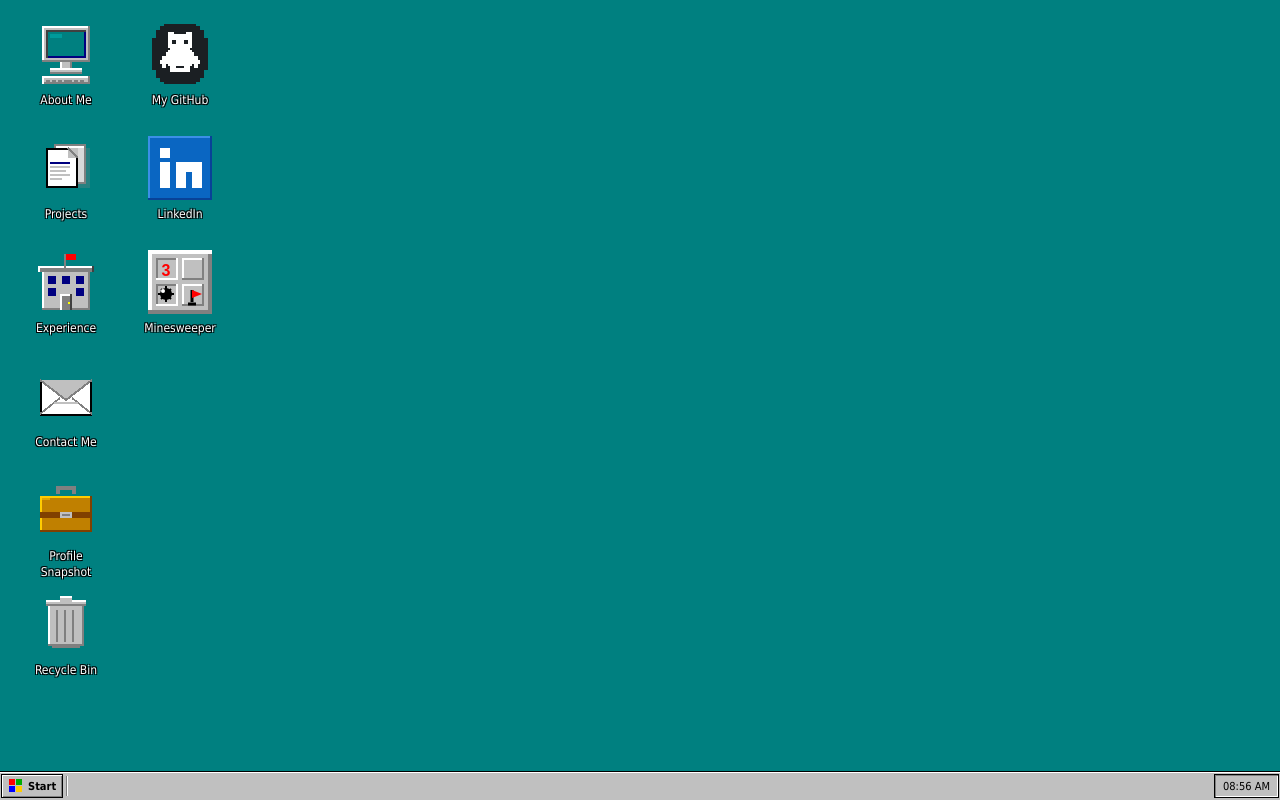
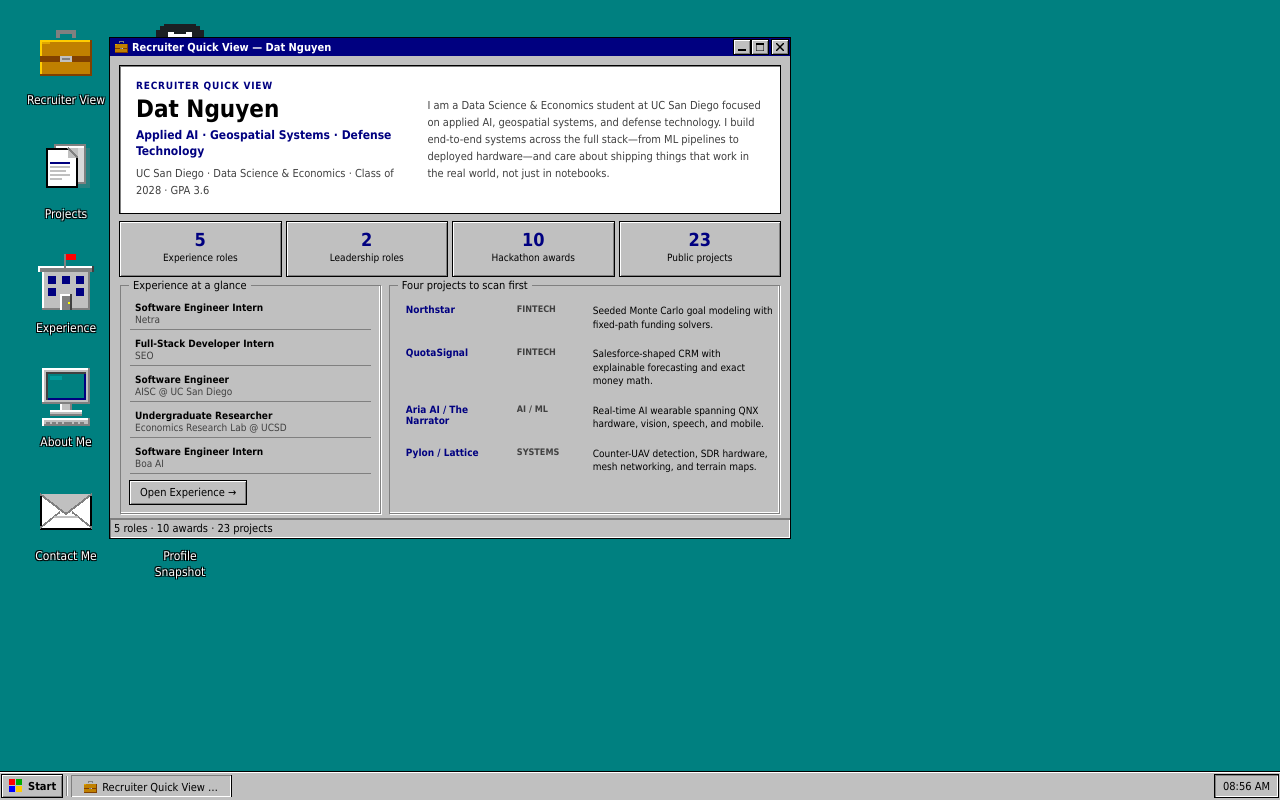
Before and after one commit to Da0t/Portfolio-Website, a React (Vite) app: page / in a window 1280 px wide. Built offline with nearby package versions, Linux system fonts and the light colour scheme.

Commit message:
feat(recruiter): open a high-signal portfolio overview

```diff
--- a/src/App.jsx
+++ b/src/App.jsx
@@ -6,7 +6,8 @@
 import Taskbar from './components/Taskbar'
 import DesktopContextMenu from './components/DesktopContextMenu'
 import AboutWindow from './windows/AboutWindow'
-import { EXPERIENCE, LEADERSHIP, PORTFOLIO_PROJECTS, PROFILE } from './data/portfolioData'
+import RecruiterWindow from './windows/RecruiterWindow'
+import { EXPERIENCE, HACKATHON_AWARDS, LEADERSHIP, PORTFOLIO_PROJECTS, PROFILE } from './data/portfolioData'
 import './App.css'
 
 const MobileLayout = lazy(() => import('./mobile/MobileLayout'))
@@ -55,9 +56,17 @@
   },
 }
 
-function getWindowDefs(theme) {
+function getWindowDefs(theme, onOpen) {
   const ic = ICONS[theme] ?? ICONS.win95
   return {
+    recruiter: {
+      title: 'Recruiter Quick View — Dat Nguyen',
+      icon: ic.briefcase,
+      defaultSize: { w: 680, h: 500 },
+      defaultPosition: { x: 110, y: 38 },
+      content: <RecruiterWindow onOpen={onOpen} />,
+      statusBar: `${EXPERIENCE.length} roles · ${HACKATHON_AWARDS.length} awards · ${PORTFOLIO_PROJECTS.length} projects`,
+    },
     about: {
       title: 'About Me — Dat Nguyen',
       icon: ic.computer,
@@ -120,6 +129,7 @@
 function getDesktopIcons(theme) {
   const ic = ICONS[theme] ?? ICONS.win95
   return [
+    { id: 'recruiter',   icon: ic.briefcase,   label: 'Recruiter View' },
     { id: 'about',       icon: ic.computer,    label: 'About Me' },
     { id: 'projects',    icon: ic.documents,   label: 'Projects' },
     { id: 'contact',     icon: ic.inbox,       label: 'Contact Me' },
@@ -132,20 +142,21 @@
   ]
 }
 
-function makeWindow(id, theme) {
-  const def = getWindowDefs(theme)[id]
+function makeWindow(id, theme, onOpen) {
+  const def = getWindowDefs(theme, onOpen)[id]
   if (!def) return null
   return { id, ...def, isMinimized: false, isMaximized: false, isActive: true, zIndex: ++nextZ }
 }
 
 // Initial icon grid — left column, 114px vertical spacing
 const INITIAL_ICON_POSITIONS = {
-  about:        { x: 16, y: 16 },
+  recruiter:    { x: 16, y: 16 },
+  about:        { x: 16, y: 358 },
   projects:     { x: 16, y: 130 },
   experience:   { x: 16, y: 244 },
-  contact:      { x: 16, y: 358 },
-  resume:       { x: 16, y: 472 },
-  recycle:      { x: 16, y: 586 },
+  contact:      { x: 16, y: 472 },
+  resume:       { x: 130, y: 472 },
+  recycle:      { x: 130, y: 358 },
   network:      { x: 130, y: 16 },
   linkedin:     { x: 130, y: 130 },
   minesweeper:  { x: 130, y: 244 },
@@ -178,12 +189,19 @@
   const [contextMenu, setContextMenu] = useState(null) // { x, y } | null
 
   const desktopRef       = useRef(null)
+  const overviewOpened   = useRef(false)
   const selStart         = useRef(null)   // { x, y } where rubber-band started
   const dragStartPos     = useRef({})     // icon positions at drag start
 
   useEffect(() => {
     document.documentElement.setAttribute('data-theme', theme)
   }, [theme])
+
+  useEffect(() => {
+    if (isMobile || overviewOpened.current) return
+    overviewOpened.current = true
+    setWindows([makeWindow('recruiter', theme, openWindow)])
+  }, [isMobile])
 
   // Global click sound — desktop only
   useEffect(() => {
@@ -364,7 +382,7 @@
     setShowW2kWelcome(true)
     const ic = ICONS.win2000
     const iconMap = {
-      about: ic.computer, projects: ic.documents,
+      recruiter: ic.briefcase, about: ic.computer, projects: ic.documents,
       contact: ic.inbox,  resume: ic.briefcase,
       recycle: ic.recycle, linkedin: ic.linkedin,
       experience: ic.experience,
@@ -382,7 +400,7 @@
             : { ...w, isActive: false }
         )
       }
-      const w = makeWindow(id, theme)
+      const w = makeWindow(id, theme, openWindow)
       if (!w) return prev
       return [...prev.map(p => ({ ...p, isActive: false })), w]
     })
@@ -413,7 +431,7 @@
   }
 
   function handleStartAction(action) {
-    const map = { 'open-about': 'about', 'open-projects': 'projects', 'open-contact': 'contact', 'open-resume': 'resume' }
+    const map = { 'open-recruiter': 'recruiter', 'open-about': 'about', 'open-projects': 'projects', 'open-contact': 'contact', 'open-resume': 'resume' }
     if (map[action]) openWindow(map[action])
     if (action === 'shutdown')        setShowWelcome(true)
     if (action === 'windows-update')  startUpdate()
--- a/src/components/StartMenu.jsx
+++ b/src/components/StartMenu.jsx
@@ -5,6 +5,7 @@
   const ref = useRef(null)
 
   const items = [
+    { label: 'Recruiter Quick View', action: 'open-recruiter', icon: '/icons/briefcase.svg' },
     { label: 'About Me',    action: 'open-about',    icon: '/icons/computer.svg' },
     { label: 'Projects',    action: 'open-projects', icon: '/icons/documents.svg' },
     { label: 'Contact Me',  action: 'open-contact',  icon: '/icons/inbox.svg' },
--- a/src/data/portfolioData.js
+++ b/src/data/portfolioData.js
@@ -205,6 +205,7 @@
     award: null,
     description:
       'A local-first goal-resilience planner that runs 5,000 seeded monthly Monte Carlo paths in a Web Worker. It models fees and inflation, reports real and nominal outcome bands plus downside metrics, and solves contribution or goal targets against the same fixed paths.',
+    scanLine: 'Seeded Monte Carlo goal modeling with fixed-path funding solvers.',
     tech: ['React', 'TypeScript', 'Web Workers', 'Monte Carlo', 'Vitest'],
     github: 'https://github.com/Da0t/northstar',
     githubLabel: 'GitHub',
@@ -224,6 +225,7 @@
     award: null,
     description:
       'A local-first CRM and explainable bookings forecast for Salesforce-shaped opportunity data. It uses integer cents and basis points, deterministic scenarios, validated persistence, atomic CSV import, and an optional seeded deal-level Monte Carlo comparison.',
+    scanLine: 'Salesforce-shaped CRM with explainable forecasting and exact money math.',
     tech: ['React', 'TypeScript', 'CRM', 'BigInt', 'Monte Carlo', 'Vitest'],
     github: 'https://github.com/Da0t/quota-signal',
     githubLabel: 'GitHub',
@@ -243,6 +245,7 @@
     award: '1st Place, Deepgram Track · UC Berkeley AI Hackathon',
     description:
       'A real-time Raspberry Pi/QNX wearable that sends camera and audio signals to a laptop orchestrator for personality-driven narration. Claude vision, Deepgram speech, Redis state, WebSockets, and an Expo client form the end-to-end loop.',
+    scanLine: 'Real-time AI wearable spanning QNX hardware, vision, speech, and mobile.',
     tech: ['Python', 'C++ / QNX', 'React Native', 'Claude', 'Deepgram', 'Redis'],
     github: 'https://github.com/Da0t/AsideAI',
     githubLabel: 'GitHub',
@@ -379,6 +382,7 @@
     award: '2nd Place Overall · Bow Capital Defense Hackathon',
     description:
       'A counter-UAV system combining RF open-world anomaly detection, SDR hardware, a leaderless UDP relay mesh, self-healing routes, and a terrain-aware command dashboard.',
+    scanLine: 'Counter-UAV detection, SDR hardware, mesh networking, and terrain maps.',
     tech: ['Python', 'Next.js', 'TypeScript', 'deck.gl', 'Mapbox', 'UDP'],
     github: 'https://github.com/Da0t/Lattice',
     githubLabel: 'GitHub',
--- a/src/mobile/MobileContent.jsx
+++ b/src/mobile/MobileContent.jsx
@@ -196,6 +196,16 @@
         <Row icon={<IcCal />} label="Graduation" value={PROFILE.graduation} />
         <Divider />
         <Row icon={<IcMail />} label="Email" value={PROFILE.email} last />
+      </Section>
+
+      <Section label="Portfolio Snapshot">
+        <Row icon={<IcBriefcase />} label="Experience" value={`${EXPERIENCE.length} roles`} />
+        <Divider />
+        <Row icon={<IcStar />} label="Leadership" value={`${LEADERSHIP.length} roles`} />
+        <Divider />
+        <Row icon={<IcStar />} label="Hackathons" value={`${HACKATHON_AWARDS.length} awards`} />
+        <Divider />
+        <Row icon={<IcCode />} label="Projects" value={`${PORTFOLIO_PROJECTS.length} public projects`} last />
       </Section>
 
       <Section label="Skills">
--- a/src/mobile/MobileLayout.jsx
+++ b/src/mobile/MobileLayout.jsx
@@ -97,7 +97,7 @@
 
 export default function MobileLayout() {
   const time   = useTime()
-  const [open, setOpen] = useState(null)
+  const [open, setOpen] = useState('about')
 
   const activeApp = APPS.find(a => a.id === open)
 
--- /dev/null
+++ b/src/windows/RecruiterWindow.css
@@ -0,0 +1,146 @@
+.recruiter-window {
+  height: 100%;
+  overflow-y: auto;
+  padding: 10px;
+  background: var(--gray);
+}
+
+.recruiter-hero {
+  display: grid;
+  grid-template-columns: minmax(250px, 0.9fr) minmax(280px, 1.1fr);
+  gap: 16px;
+  padding: 14px 16px;
+  background: var(--white);
+}
+
+.recruiter-kicker {
+  margin-bottom: 4px;
+  color: var(--navy);
+  font: bold 10px var(--font);
+  letter-spacing: 0.8px;
+  text-transform: uppercase;
+}
+
+.recruiter-hero h1 {
+  color: var(--text);
+  font: bold 24px var(--font);
+}
+
+.recruiter-headline {
+  margin-top: 4px;
+  color: var(--navy);
+  font: bold 12px var(--font);
+  line-height: 1.35;
+}
+
+.recruiter-education,
+.recruiter-summary {
+  color: var(--gray-darker);
+  font: 11px var(--font);
+  line-height: 1.55;
+}
+
+.recruiter-education { margin-top: 6px; }
+.recruiter-summary { align-self: center; }
+
+.recruiter-stats {
+  display: grid;
+  grid-template-columns: repeat(4, 1fr);
+  gap: 6px;
+  margin: 9px 0;
+}
+
+.recruiter-stat {
+  min-height: 54px;
+  padding: 7px 8px;
+  text-align: center;
+}
+
+.recruiter-stat strong,
+.recruiter-stat span {
+  display: block;
+}
+
+.recruiter-stat strong {
+  color: var(--navy);
+  font: bold 18px var(--font);
+}
+
+.recruiter-stat span {
+  margin-top: 2px;
+  font: 10px var(--font);
+}
+
+.recruiter-grid {
+  display: grid;
+  grid-template-columns: minmax(210px, 0.8fr) minmax(330px, 1.2fr);
+  gap: 8px;
+}
+
+.recruiter-panel {
+  margin: 0;
+  padding: 12px 9px 9px;
+}
+
+.recruiter-role-list,
+.recruiter-project-list {
+  display: flex;
+  flex-direction: column;
+  gap: 4px;
+  margin-bottom: 7px;
+}
+
+.recruiter-role {
+  display: flex;
+  flex-direction: column;
+  gap: 1px;
+  padding: 4px 5px;
+  border-bottom: 1px solid var(--gray-dark);
+}
+
+.recruiter-role strong { font: bold 10px var(--font); }
+.recruiter-role span { color: var(--gray-darker); font: 10px var(--font); }
+
+.recruiter-project {
+  display: grid;
+  grid-template-columns: minmax(105px, 0.7fr) 70px minmax(180px, 1.3fr);
+  gap: 6px;
+  align-items: start;
+  padding: 5px 6px;
+  border: 1px solid transparent;
+  color: var(--text);
+  text-decoration: none;
+}
+
+.recruiter-project:hover {
+  border-color: var(--gray-dark);
+  background: var(--white);
+}
+
+.recruiter-project-name { color: var(--navy); font: bold 10px var(--font); }
+.recruiter-project-category { color: var(--gray-darker); font: bold 9px var(--font); text-transform: uppercase; }
+.recruiter-project-summary { font: 10px var(--font); line-height: 1.35; }
+
+.recruiter-actions {
+  display: flex;
+  flex-wrap: wrap;
+  gap: 5px;
+  margin-top: 9px;
+  padding: 6px;
+}
+
+.recruiter-actions .btn95 {
+  display: inline-flex;
+  align-items: center;
+  justify-content: center;
+  color: var(--text);
+  text-decoration: none;
+}
+
+@media (max-width: 620px) {
+  .recruiter-hero,
+  .recruiter-grid { grid-template-columns: 1fr; }
+  .recruiter-stats { grid-template-columns: repeat(2, 1fr); }
+  .recruiter-project { grid-template-columns: 1fr 70px; }
+  .recruiter-project-summary { grid-column: 1 / -1; }
+}
--- /dev/null
+++ b/src/windows/RecruiterWindow.jsx
@@ -0,0 +1,84 @@
+import {
+  EXPERIENCE,
+  HACKATHON_AWARDS,
+  LEADERSHIP,
+  PORTFOLIO_PROJECTS,
+  PROFILE,
+} from '../data/portfolioData'
+import './RecruiterWindow.css'
+
+const SPOTLIGHT_IDS = ['northstar', 'quota-signal', 'aria-ai', 'pylon']
+
+export default function RecruiterWindow({ onOpen }) {
+  const spotlightProjects = SPOTLIGHT_IDS
+    .map(id => PORTFOLIO_PROJECTS.find(project => project.id === id))
+    .filter(Boolean)
+
+  return (
+    <div className="recruiter-window">
+      <header className="recruiter-hero sunken">
+        <div>
+          <div className="recruiter-kicker">Recruiter Quick View</div>
+          <h1>{PROFILE.name}</h1>
+          <p className="recruiter-headline">{PROFILE.headline}</p>
+          <p className="recruiter-education">
+            UC San Diego · {PROFILE.degree} · {PROFILE.graduation} · GPA {PROFILE.gpa}
+          </p>
+        </div>
+        <p className="recruiter-summary">{PROFILE.summary}</p>
+      </header>
+
+      <section className="recruiter-stats" aria-label="Portfolio totals">
+        <div className="recruiter-stat raised"><strong>{EXPERIENCE.length}</strong><span>Experience roles</span></div>
+        <div className="recruiter-stat raised"><strong>{LEADERSHIP.length}</strong><span>Leadership roles</span></div>
+        <div className="recruiter-stat raised"><strong>{HACKATHON_AWARDS.length}</strong><span>Hackathon awards</span></div>
+        <div className="recruiter-stat raised"><strong>{PORTFOLIO_PROJECTS.length}</strong><span>Public projects</span></div>
+      </section>
+
+      <div className="recruiter-grid">
+        <section className="groupbox95 recruiter-panel">
+          <span className="groupbox95-label">Experience at a glance</span>
+          <div className="recruiter-role-list">
+            {EXPERIENCE.map(item => (
+              <div className="recruiter-role" key={item.id}>
+                <strong>{item.role}</strong>
+                <span>{item.shortOrg}</span>
+              </div>
+            ))}
+          </div>
+          <button type="button" className="btn95" onClick={() => onOpen?.('experience')}>
+            Open Experience →
+          </button>
+        </section>
+
+        <section className="groupbox95 recruiter-panel">
+          <span className="groupbox95-label">Four projects to scan first</span>
+          <div className="recruiter-project-list">
+            {spotlightProjects.map(project => (
+              <a
+                className="recruiter-project"
+                href={project.github}
+                target="_blank"
+                rel="noreferrer"
+                key={project.id}
+              >
+                <span className="recruiter-project-name">{project.name}</span>
+                <span className="recruiter-project-category">{project.category}</span>
+                <span className="recruiter-project-summary">{project.scanLine}</span>
+              </a>
+            ))}
+          </div>
+        </section>
+      </div>
+
+      <footer className="recruiter-actions raised">
+        <button type="button" className="btn95 default-btn" onClick={() => onOpen?.('projects')}>
+          Browse all {PORTFOLIO_PROJECTS.length} projects
+        </button>
+        <a className="btn95" href={PROFILE.github} target="_blank" rel="noreferrer">GitHub</a>
+        <a className="btn95" href={PROFILE.linkedin} target="_blank" rel="noreferrer">LinkedIn</a>
+        <a className="btn95" href={`mailto:${PROFILE.email}`}>Email Dat</a>
+      </footer>
+    </div>
+  )
+}
```
Also changed, not shown: 24 other files (tests, documents, lock files or other folders).
